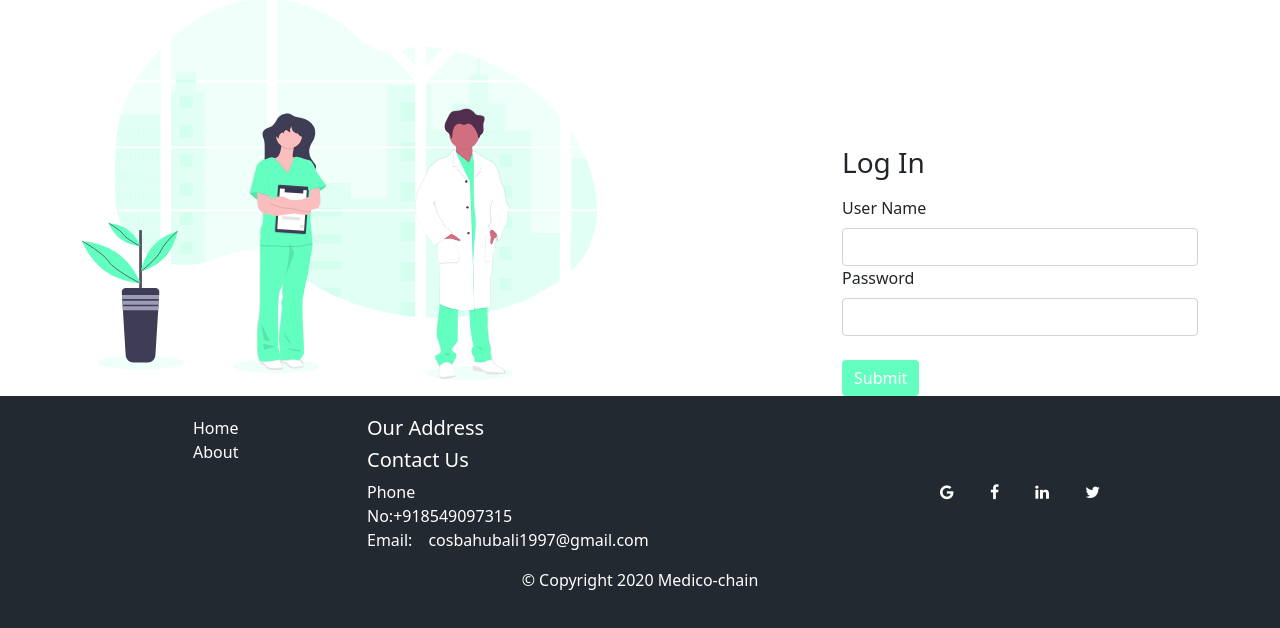
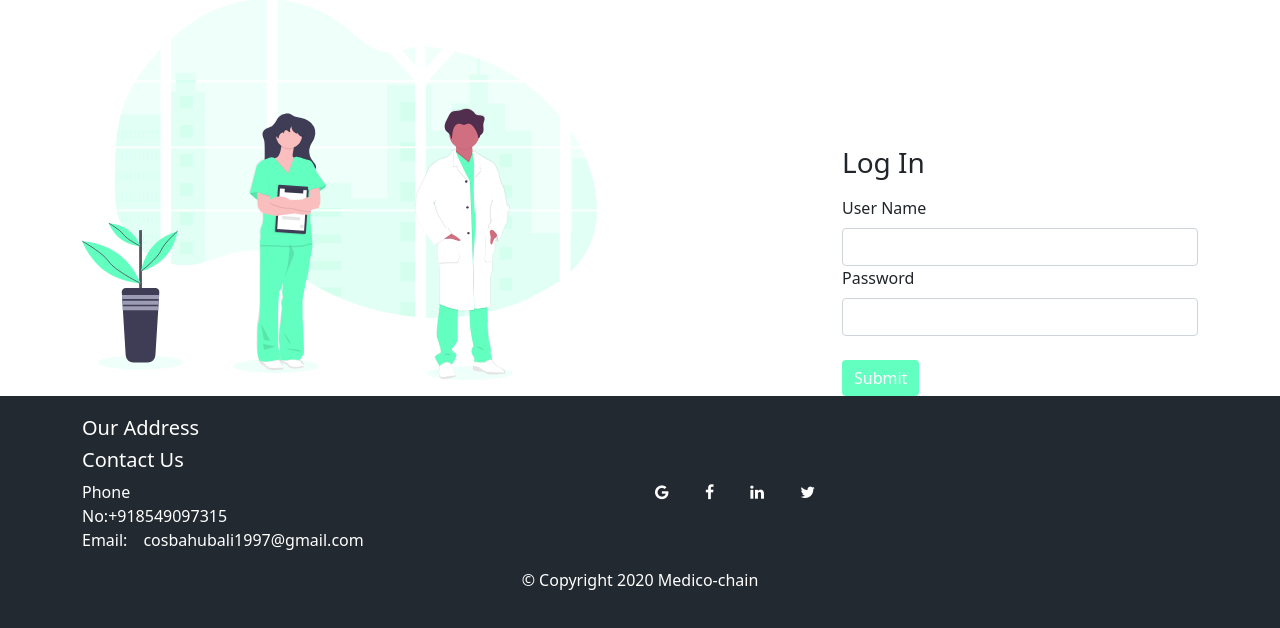
Before and after one commit to khasgatesh/Medico-Chain, a PHP site: page / in a window 1280 px wide. Shown: the part 296-924 px from the top of the page. Run offline with PHP 8.4, Linux system fonts and the light colour scheme.

Commit message:
Last Commit

```diff
--- a/Images/style.css
+++ b/Images/style.css
@@ -34,8 +34,6 @@ img{
     margin:0px auto;
     padding: 20px 0px 20px 0px;
    color:white;
-
-
 }
 .jumbotron{
     background-color:#63FFC1 ;
--- a/index.html
+++ b/index.html
@@ -74,14 +74,7 @@
        <footer class="footer">
         <div class="container">
             <div class="row">
-                <div class="col-4 offset-1 col-sm-2">
 
-                    <ul class="list-unstyled">
-                        <li><a href="./index.html">Home</a></li>
-                        <li><a href="#">About</a></li>
-
-                    </ul>
-                </div>
                 <div class="col-7 col-sm-5">
                     <h5>Our Address</h5>
                     <address>
```
